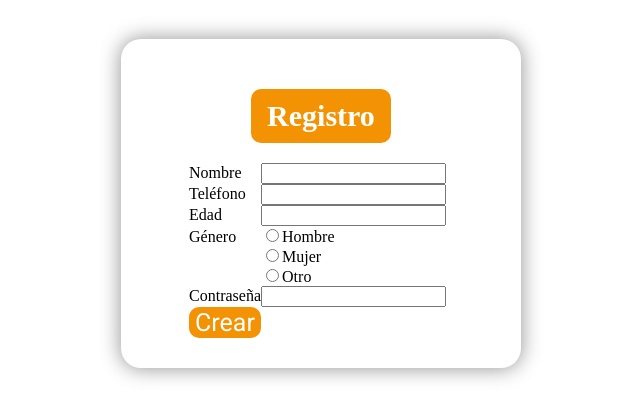
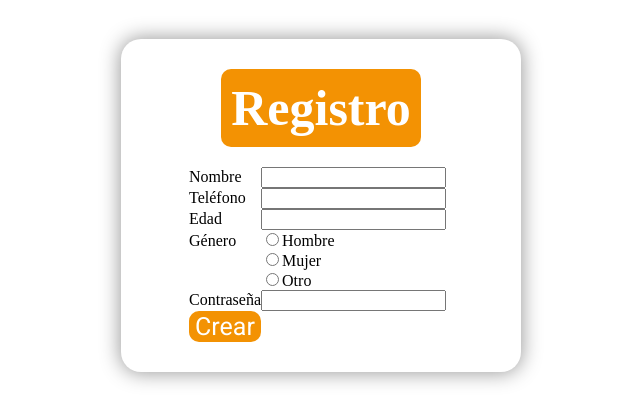
Before and after one commit to ImanolMM/Eventify, a PHP site: page /login.php in a window 1280 px wide. Shown: the part 51-471 px from the top of the page, without its empty margins (319-959 px from the left). Run offline with PHP 8.4, Linux system fonts and the light colour scheme; data comes from the database, SQL or seed files in the repository; data that the repository does not hold is empty.

Commit message:
formulario cambio estilo

```diff
--- a/app/login.css
+++ b/app/login.css
@@ -23,13 +23,14 @@
 }
 
 .form-title{
-    font-size: 30px;
+    font-size: 50px;
     font-weight: bold;
     text-align: center;
-    width: 30%;
+    width: fit-content;
     border-radius: 10px;
     color: var(--text-color);
-    margin: 20px auto;
+    margin: 0 auto;
+    margin-bottom: 20px;
     background-color: var(--color2);
     padding: 10px;
 }
```
